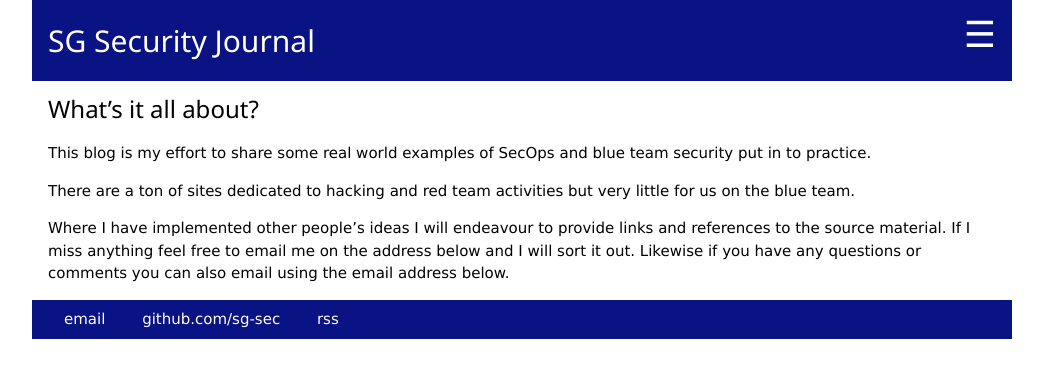
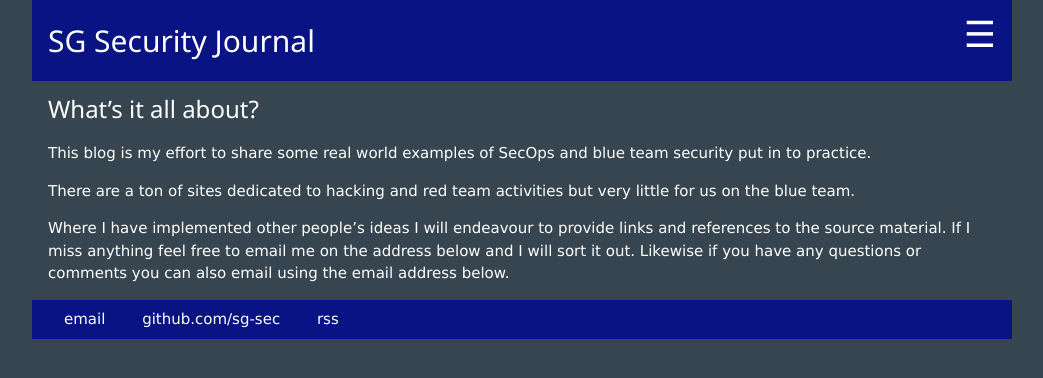
Before and after one commit to sg-sec/sg-sec.github.io, a Jekyll site: the page built from about/index.md, in a window 1280 px wide. Shown: the top 378 px of the page, without its empty margins (118-1161 px from the left). Built offline with Jekyll 4.4.1, drawn with Linux system fonts in a browser that asks for light colours; our own code applies the rules of GitHub Pages for plain Markdown files.

Commit message:
Update default.html

```diff
--- a/_layouts/default.html
+++ b/_layouts/default.html
@@ -6,7 +6,7 @@
                         <link rel="stylesheet" type="text/css" href="/css/W3.css">
                         <link rel="stylesheet" type="text/css" href="/css/sgsec.css">
 		</head>
-		<body class="w3-content">
+		<body class="w3-content sg-charcoal-black">
                         <nav class="w3-sidebar w3-bar-block w3-card w3-animate-right" style="display:none;right:0;" id="mySidebar">
                                 <a href="javascript:void(0)" onclick="w3_close()" class="w3-button w3-black w3-right">&times;</a><br>
                                 <a class="w3-bar-item w3-button" href="/">Home</a>
```
